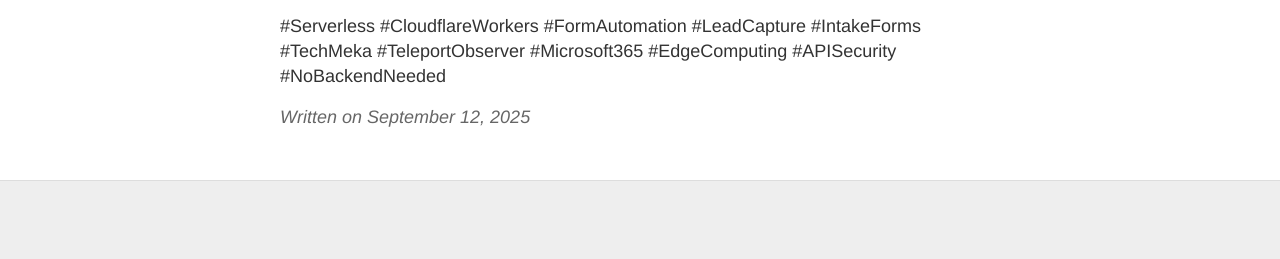
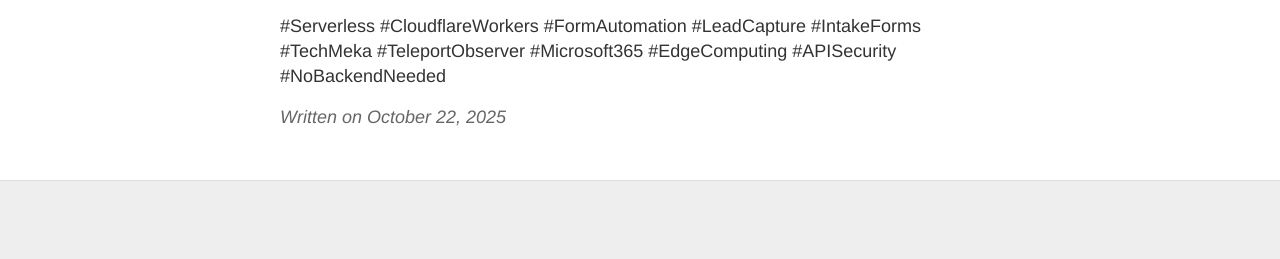
Before and after one commit to Techmeka/blog, a Jekyll site: the page built from docs/_posts/2025-10-22-Serverless-Form-Processing.md, in a window 1280 px wide and 900 px high, scrolled down 4648 px. Shown: the part 638-897 px from the top of the window. Built offline with Jekyll 4.4.1, drawn with Linux system fonts in a browser that asks for light colours.

```diff
--- a/docs/_posts/2025-10-22-Serverless-Form-Processing.md
+++ b/docs/_posts/2025-10-22-Serverless-Form-Processing.md
@@ -1,8 +1,8 @@
 ---
 layout: post
 title: "Introducing Teleport Observer: Serverless Form Infrastructure for the Modern Web"
-date: 2025-09-12 00:00:00
-tags: [ Cloudflare, Serverless, Workers, Lead Generation, API Security, Form Automation, Teleport Observer ]
+date: 2025-10-22 00:00:00
+tags: [ Cloudflare, Serverless, Workers, API Security, Form Automation, Teleport Observer ]
 categories: [Product, Technology]
 image: /blog/images/teleport-observer-architecture.png
 published: true
```
